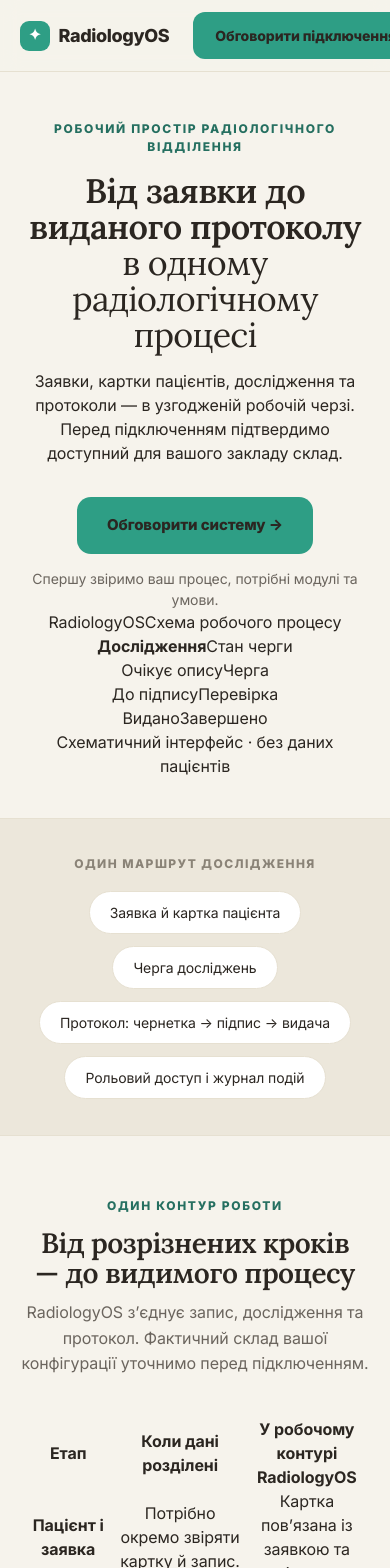
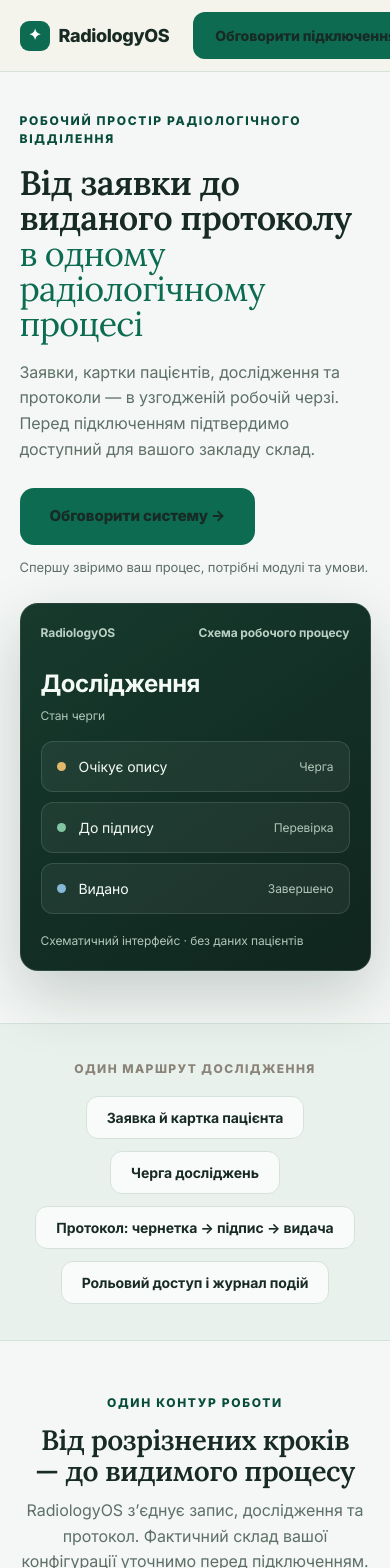
Before and after one commit to adamenkoa1/radiologyos, a Next.js app: page /product in a window 390 px wide. Shown: the top 1568 px of the page. Built offline with nearby package versions, Linux system fonts and the light colour scheme.

Commit message:
style product page as workflow-led clinic landing

```diff
--- a/app/styles/10-landing.css
+++ b/app/styles/10-landing.css
@@ -1,5 +1,5 @@
 /* ================= Комерційний лендинг RadiologyOS (стиль Doctime) ================= */
-.rosLanding{--ros-bg:#f6f3ec;--ros-bg2:#ece7db;--ros-ink:#2b2621;--ros-muted:#6b655e;--ros-teal:#2e9e85;--ros-teal-deep:#256f60;--ros-orange:#e8794b;--ros-card:#fff;--ros-line:#e6e0d1;--ros-footer:#2b2621;background:var(--ros-bg);color:var(--ros-ink);font-family:var(--font-sans);line-height:1.5;letter-spacing:-.005em}
+.rosLanding{--ros-bg:#f4f7f5;--ros-bg2:#e9f1ec;--ros-ink:#182a24;--ros-muted:#5e7068;--ros-teal:#0c6b50;--ros-teal-deep:#084d3b;--ros-orange:#d88752;--ros-card:#fff;--ros-line:#d5e2da;--ros-footer:#10231d;background:var(--ros-bg);color:var(--ros-ink);font-family:var(--font-sans);line-height:1.5;letter-spacing:-.005em}
 .rosLanding *{box-sizing:border-box}
 .rosLanding h1,.rosLanding h2,.rosLanding h3{font-family:var(--font-serif);font-weight:600;letter-spacing:-.02em;margin:0;text-wrap:balance}
 .rosLanding a{color:inherit;text-decoration:none}
@@ -356,3 +356,63 @@
 .rosPricingContact{grid-template-columns:minmax(0,620px);justify-content:center}
 .rosTierContact{width:100%;max-width:620px;margin-inline:auto;text-align:center}
 .rosTierContact p{color:var(--ros-muted);line-height:1.55}
+
+/* Product landing page: workflow-led layout inspired by common clinic CRM patterns */
+.rosHero{max-width:1220px;display:grid;grid-template-columns:minmax(0,1.08fr) minmax(320px,.92fr);gap:clamp(28px,5vw,68px);align-items:center;text-align:left;padding-top:clamp(56px,8vw,104px);padding-bottom:clamp(52px,7vw,86px)}
+.rosHeroCopy h1{font-size:clamp(34px,5.2vw,60px);line-height:1.04;margin:16px 0 18px}
+.rosHeroCopy h1 em{color:var(--ros-teal)}
+.rosHeroCopy>p{font-size:clamp(16px,2vw,18px);color:var(--ros-muted);max-width:610px;margin:0;line-height:1.6}
+.rosHeroCopy .rosHeroCta{margin:26px 0 12px}
+.rosHeroCopy .rosHeroNote{font-size:13px}
+.rosHeroPreview{background:linear-gradient(145deg,#173a2d,#0f251e);color:#f4fbf6;border:1px solid rgba(255,255,255,.1);border-radius:26px;padding:clamp(22px,3vw,34px);box-shadow:0 24px 64px rgba(16,35,29,.2);min-height:340px;display:flex;flex-direction:column;justify-content:space-between}
+.rosPreviewTop{display:flex;justify-content:space-between;gap:12px;color:#bad0c4;font-size:12px;font-weight:700}
+.rosPreviewTitle{display:flex;flex-direction:column;gap:5px;margin:38px 0 20px}
+.rosPreviewTitle b{font-size:24px;letter-spacing:-.02em}
+.rosPreviewTitle span,.rosPreviewFoot{font-size:12px;color:#afc6b9}
+.rosPreviewRows{display:flex;flex-direction:column;gap:10px}
+.rosPreviewRows>div{display:grid;grid-template-columns:12px minmax(0,1fr) auto;align-items:center;gap:10px;padding:14px 15px;border:1px solid rgba(223,243,231,.13);border-radius:12px;background:rgba(255,255,255,.055);font-size:14px}
+.rosPreviewRows>div span{color:#afc6b9;font-size:12px}
+.rosDot{width:9px;height:9px;border-radius:50%;background:#e2b96a}
+.rosDot.ready{background:#81c5a1}.rosDot.issued{background:#86b9d8}
+.rosPreviewFoot{margin-top:18px}
+.rosProofStrip{max-width:1220px}
+.rosProofStrip .rosChip{border-radius:12px;background:rgba(255,255,255,.72);font-weight:700}
+.rosComparisonSection{padding-top:clamp(48px,6vw,72px)}
+.rosComparisonWrap{overflow-x:auto;border:1px solid var(--ros-line);border-radius:18px;background:var(--ros-card);box-shadow:0 12px 32px rgba(16,35,29,.05);text-align:left}
+.rosComparison{width:100%;border-collapse:collapse;min-width:680px}
+.rosComparison th,.rosComparison td{padding:18px 20px;border-bottom:1px solid var(--ros-line);vertical-align:top;font-size:14px;line-height:1.5}
+.rosComparison thead th{background:#edf4ef;color:var(--ros-teal-deep);font-size:12px;text-transform:uppercase;letter-spacing:.06em}
+.rosComparison tbody tr:last-child th,.rosComparison tbody tr:last-child td{border-bottom:0}
+.rosComparison tbody th{width:20%;font-weight:800}
+.rosComparison td:last-child{color:var(--ros-teal-deep);font-weight:650}
+.rosProcess{list-style:none;display:grid;grid-template-columns:repeat(5,minmax(0,1fr));gap:12px;padding:0;margin:0;text-align:left}
+.rosProcess li{min-height:190px;border:1px solid var(--ros-line);background:var(--ros-card);border-radius:16px;padding:22px;display:flex;flex-direction:column;gap:24px}
+.rosProcessNumber{font-size:12px;font-weight:900;color:var(--ros-teal);letter-spacing:.1em}
+.rosProcess h3,.rosRoleCard h3{font-size:18px;margin:0 0 8px}
+.rosProcess p,.rosRoleCard p{font-size:13.5px;line-height:1.55;color:var(--ros-muted);margin:0}
+.rosRoleGrid{display:grid;grid-template-columns:repeat(3,minmax(0,1fr));gap:14px;text-align:left}
+.rosRoleCard{background:var(--ros-card);border:1px solid var(--ros-line);border-radius:16px;padding:24px}
+.rosStatusGrid{display:grid;grid-template-columns:repeat(4,minmax(0,1fr));gap:12px;text-align:left}
+.rosStatusCard{padding:18px;background:var(--ros-card);border:1px solid var(--ros-line);border-radius:14px}
+.rosStatusCard b{font-size:14px}
+.rosStatusCard p{margin:8px 0 0;color:var(--ros-muted);font-size:12.5px;line-height:1.5}
+.rosPricingContact{grid-template-columns:minmax(0,620px);justify-content:center}
+.rosTierContact{width:100%;max-width:620px;margin-inline:auto;text-align:center}
+.rosTierContact p{color:var(--ros-muted);line-height:1.55}
+.rosUnavailableList .rosChip{background:transparent}
+.rosUnavailableList .rosChip span{color:var(--ros-muted)}
+@media(max-width:960px){
+  .rosHero{grid-template-columns:1fr;max-width:900px}
+  .rosHeroPreview{min-height:300px}
+  .rosProcess{grid-template-columns:repeat(2,minmax(0,1fr))}
+  .rosProcess li:last-child{grid-column:1/-1}
+  .rosStatusGrid{grid-template-columns:1fr 1fr}
+}
+@media(max-width:560px){
+  .rosHero{gap:26px;padding-top:40px}
+  .rosHeroPreview{min-height:280px;padding:20px;border-radius:18px}
+  .rosPreviewTitle{margin:24px 0 16px}
+  .rosRoleGrid,.rosProcess,.rosStatusGrid{grid-template-columns:1fr}
+  .rosProcess li,.rosProcess li:last-child{grid-column:auto;min-height:unset}
+  .rosComparison th,.rosComparison td{padding:14px}
+}
```
